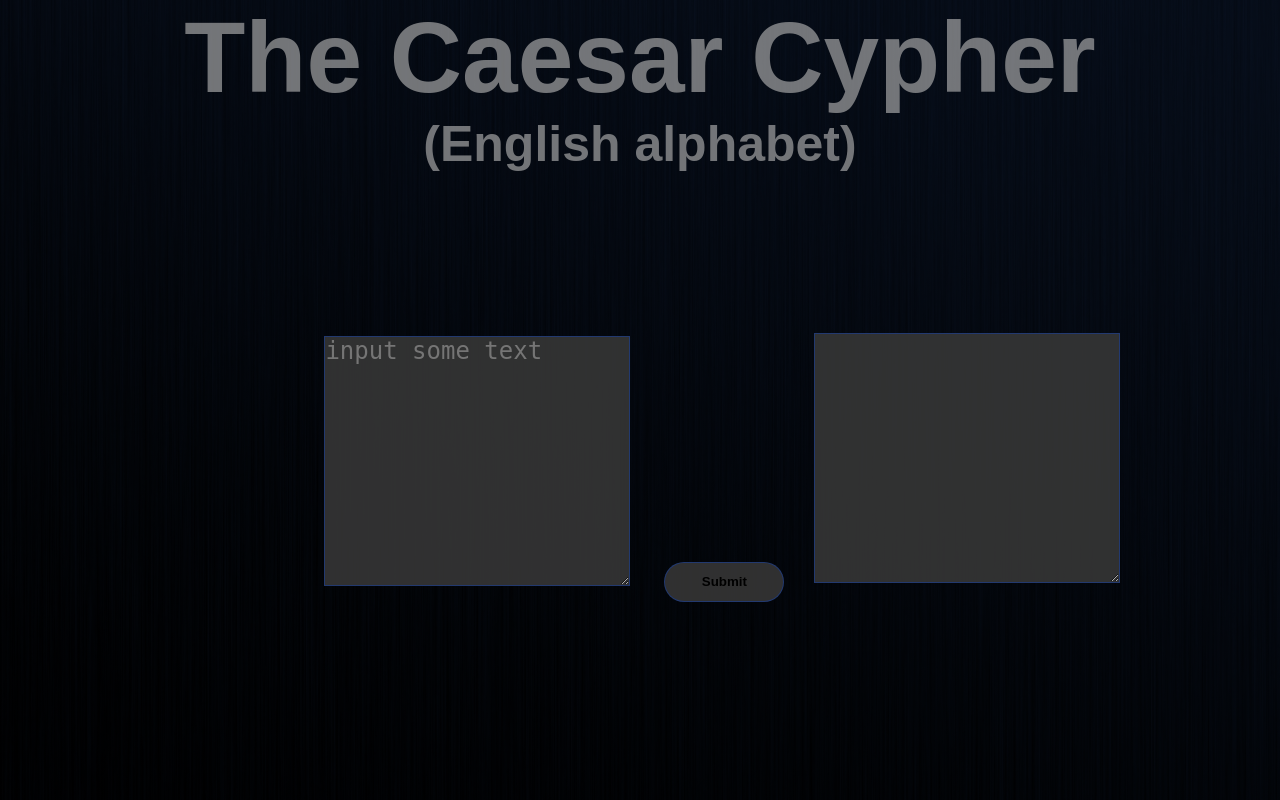
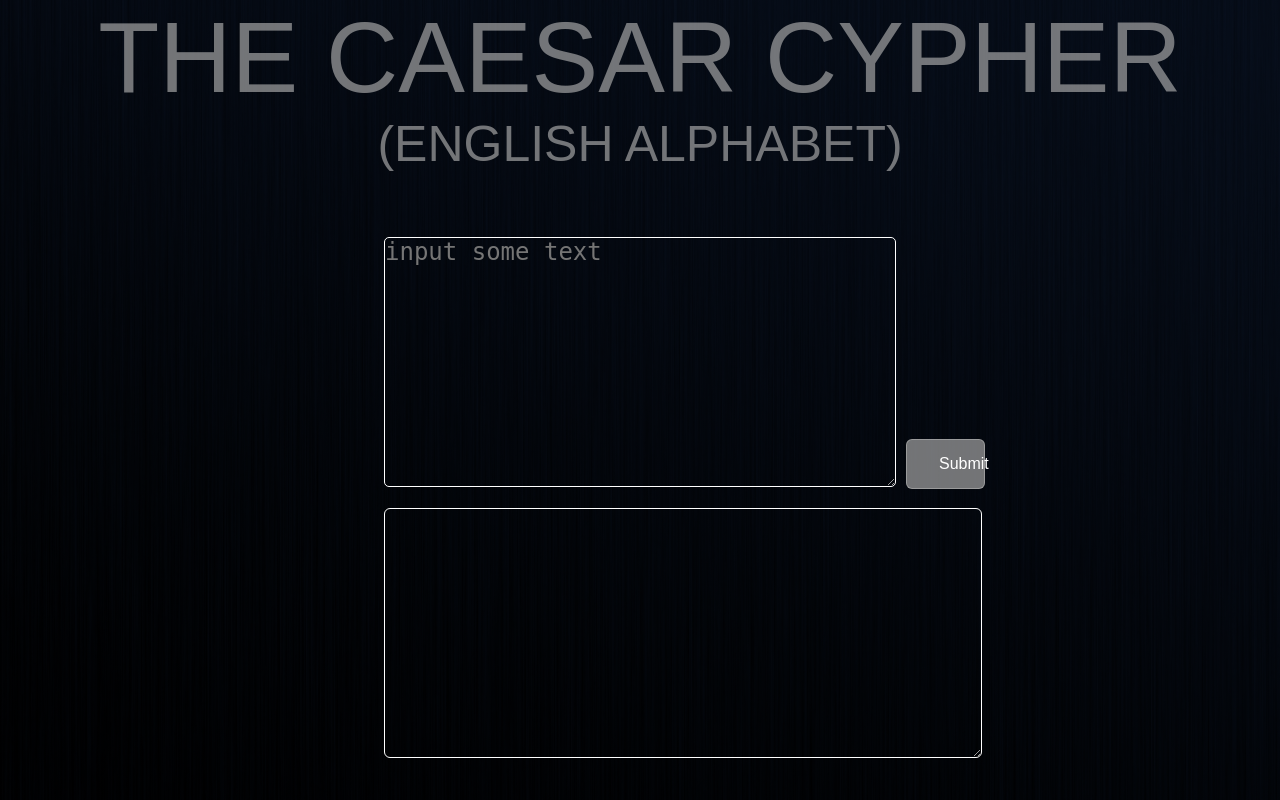
Before and after one commit to Aljosa12/Caesar-Cypher-one, a Flask app: page / in a window 1280 px wide. Run offline with Flask 2, Linux system fonts and the light colour scheme.

Commit message:
ready comment two

```diff
--- a/static/styles/style.css
+++ b/static/styles/style.css
@@ -5,10 +5,12 @@
 }
 
 h1 {
+
     color: rgba(175, 175, 175, 0.65);
     font-size: 100px;
     display: inline-block;
     font-family: 'Montserrat', sans-serif;
+    font-weight: lighter;
 }
 
 .parent {
@@ -21,12 +23,12 @@ h2 {
     font-size: 50px;
     color: rgba(175, 175, 175, 0.65);
     font-family: 'Montserrat', sans-serif;
+    font-weight: 200;
 }
 
 .form {
-    margin-top: 160px;
-    margin-left: 23%;
-    float: left;
+    margin-top: 5%;
+    display: left;
 }
 
 .input-text {
@@ -35,31 +37,44 @@ h2 {
     float: left;
 }
 
+div-prompt {
+    float: left;
+}
+
 .prompt {
-    margin-top: 3px;
+    width: 40%;
     margin-right:10px;
-    margin-left: 30px;
+    margin-left: 30%;
     height: 250px;
     font-size: 24px;
-    border: 1px solid rgba(0, 78, 255, 0.3);
-    background-color: rgba(54, 54, 54, 0.9);
+    border: solid 1px white; /*1px solid rgba(0, 78, 255, 0.3);*/
+    background-color: rgba(54, 54, 54, 0);
+    border-radius: 5px;
+    float: left;
+}
+
+.prompt:focus {
+    background-color: rgba(255, 255, 255, 0);
 }
 
 .btn-submit {
-    width: 120px;
-    height: 40px;
-    border-radius: 30px;
+    width: 6.2%;
+    margin-top: 202px;
     font-family: 'Montserrat', sans-serif;
-    font-weight: 800;
-    margin-left: 20px;
-    border: 1px solid rgba(0, 78, 255, 0.3);
-    transition: background-color 1s;
-     background-color: rgba(54, 54, 54, 0.9)
+    transition: background-color 0.5s;
+    background-color: rgba(175, 175, 175, 0.65);
+    border: 1px solid rgba(175, 175, 175, 0.65);
+    color: white;
+    padding: 15px 32px;
+    text-align: center;
+    text-decoration: none;
+    font-size: 16px;
+    border-radius: 6px;
 }
 
 .btn-submit:hover {
-    background-color: rgba(42, 53, 78, 0.7);
-    opacity: 80%;
+    background-color: rgba(42, 53, 78, 0);
+    border: solid 1px #004eff;
 }
 
 header {
@@ -71,14 +86,12 @@ header {
 }
 
 .text-area {
-    margin-top: 160px;
-    margin-right:10px;
-    margin-left: 30px;
+    margin-top: 1.5%;
+    width: 46.7%;
+    margin-left: 30%;
     height: 250px;
     font-size: 24px;
-    border: 1px solid rgba(0, 78, 255, 0.3);
-    background-color: rgba(54, 54, 54, 0.9);
+    border-radius: 6px;
+    border: solid 1px white; /*1px solid rgba(0, 78, 255, 0.3);*/
+    background-color: rgba(54, 54, 54, 0);
 }
-
-
-}
--- a/templates/index.html
+++ b/templates/index.html
@@ -5,6 +5,8 @@
 
         <link rel= "stylesheet" type= "text/css" href= "{{ url_for('static',filename='styles/style.css') }}">
 
+        <link href="https://fonts.googleapis.com/css2?family=Dancing+Script&display=swap" rel="stylesheet">
+        <link href="https://fonts.googleapis.com/css2?family=Lato:ital,wght@0,100;0,300;0,400;1,300&display=swap" rel="stylesheet">
         <meta charset="UTF-8">
     </head>
 
@@ -12,18 +14,20 @@
     <header>
 
         <div class="parent">
-            <h1 class="naslov">The Caesar Cypher</h1>
-            <h2>(English alphabet)</h2>
+            <h1 class="naslov">THE CAESAR CYPHER</h1>
+            <h2>(ENGLISH ALPHABET)</h2>
         </div>
 
             <div class="master-div">
                 <div class="form">
-                <form method="post" action="/">
+                    <form method="post" action="/">
+                        <div class="div-prompt">
+                            <textarea type="text" class="prompt" name="text" onfocus="this.placeholder = ''" onblur="this.placeholder = 'enter your text'" placeholder="input some text"></textarea>
+                        </div>
+                            <button class="btn-submit" type="submit">Submit</button>
+                    </form>
+                </div>
 
-                    <textarea type="text" name="text" class="prompt" placeholder="input some text"></textarea>
-                          <button type="submit" class="btn-submit">Submit</button>
-                </form>
-                </div>
                 <textarea type="text" name="text" class="text-area">{{ code }}</textarea>
             </div>
 
```
